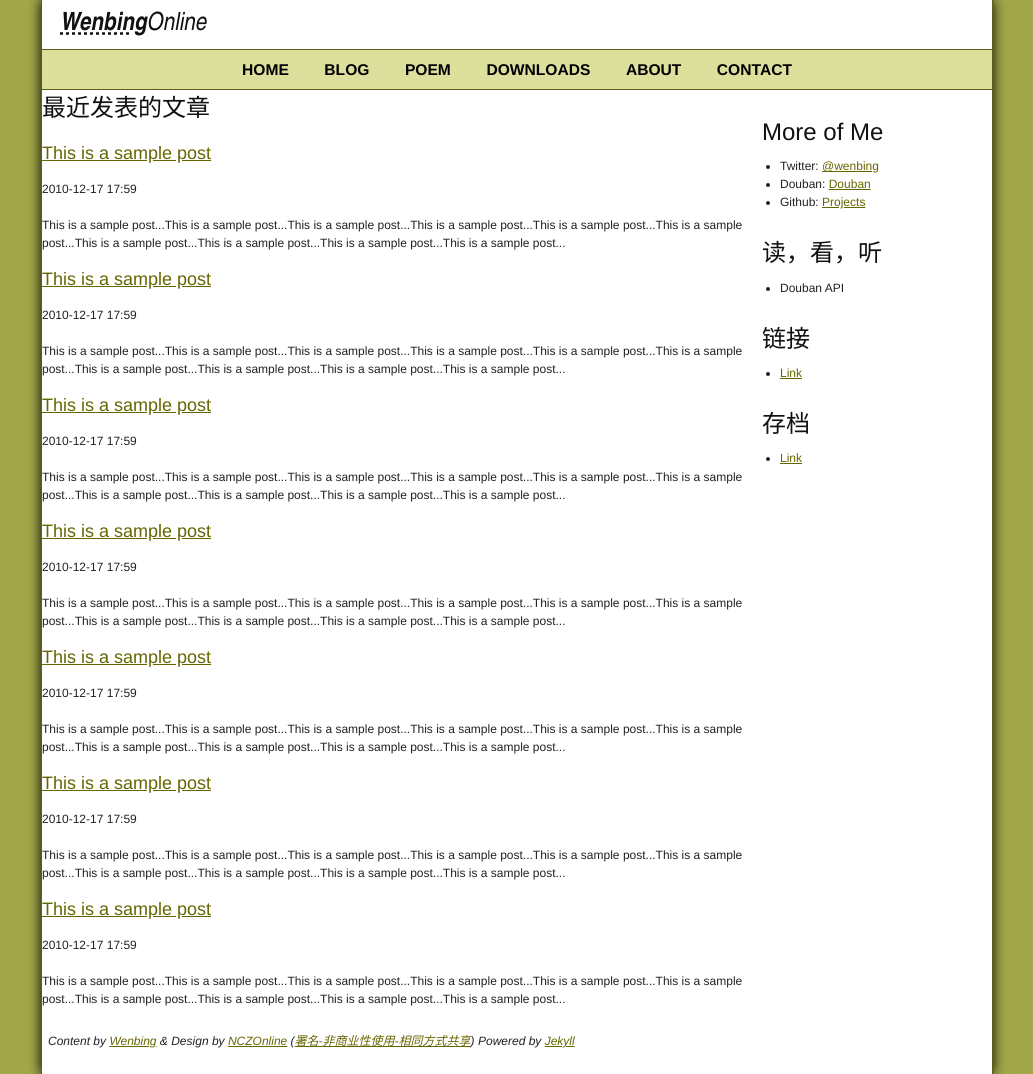
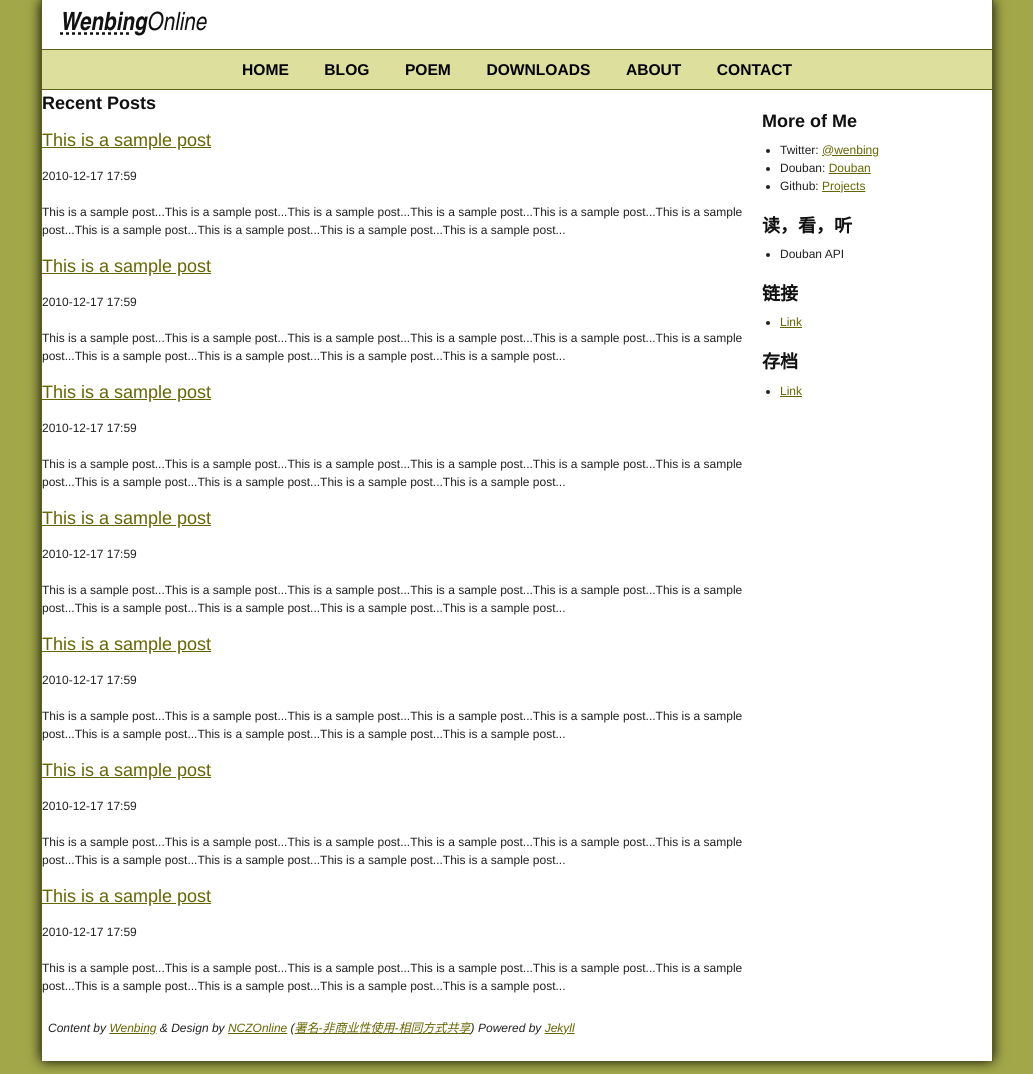
Before and after one commit to GunioRobot/wenbing.github.com, a Jekyll site: the page built from labs/index.markdown, in a window 1280 px wide. Shown: the whole page, without its empty margins (123-1156 px from the left). Built offline with Jekyll 4.4.1, drawn with Linux system fonts in a browser that asks for light colours; Markdown is read by kramdown in place of the engine named in the settings.

Commit message:
resize #doc h2

```diff
--- a/files/css/style.css
+++ b/files/css/style.css
@@ -9,6 +9,11 @@
   -moz-box-shadow: 0 0 1em black;
   -webkit-box-shadow: 0 0 1em black;
   box-shadow: 0 0 1em black;
+}
+
+#doc h2 {
+  font-weight: bold;
+  font-size: 1.5em;
 }
 
 #hd {
--- a/labs/index.markdown
+++ b/labs/index.markdown
@@ -6,8 +6,8 @@ section: labs
 keywords: labs, blueprintcss, jquery
 ---
 
-最近发表的文章
---------------
+Recent Posts
+------------
 
 <div class="post-snippet">
   <div class="post-head">
```
